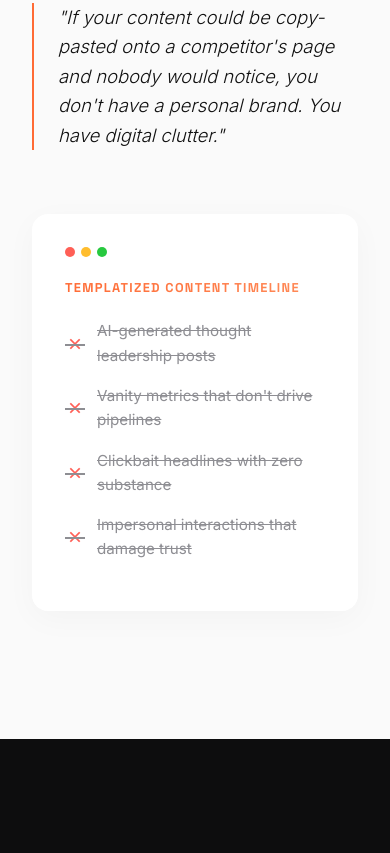
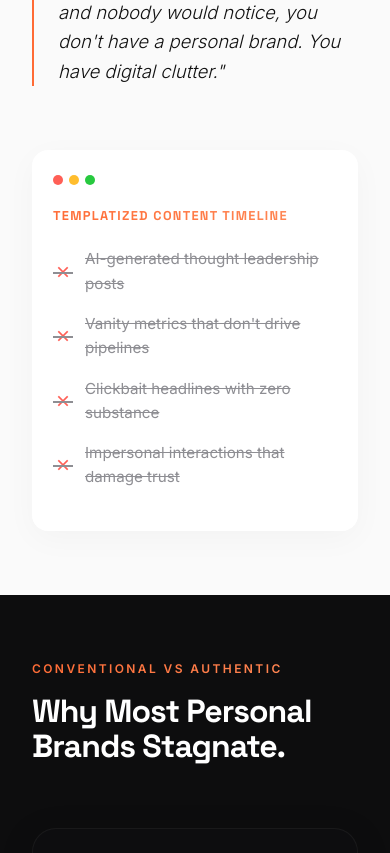
Before and after one commit to mshashank559/The-Growth-Cradle, a website: page index.html in a window 390 px wide. Shown: the part 1742-2595 px from the top of the page. Drawn offline with nearby package versions, Linux system fonts and the light colour scheme; a web font is replaced by a local one.

Commit message:
fix: resolve mobile layout overflow, add responsive card paddings, and bypass mobile scroll triggers for instant loading

```diff
--- a/assets/css/style.css
+++ b/assets/css/style.css
@@ -59,13 +59,18 @@
     scroll-behavior: auto; /* Handled by Lenis Inertia Scroll */
 }
 
+html, body {
+    width: 100%;
+    overflow-x: hidden;
+    position: relative;
+}
+
 body {
     background-color: var(--color-bg-light);
     color: var(--color-primary);
     font-family: var(--font-body);
     font-size: 16px;
     line-height: 1.6;
-    overflow-x: hidden;
     -webkit-font-smoothing: antialiased;
 }
 
@@ -80,8 +85,8 @@ body::before {
     position: fixed;
     top: 0;
     left: 0;
-    width: 100vw;
-    height: 100vh;
+    width: 100%;
+    height: 100%;
     opacity: 0.015;
     pointer-events: none;
     z-index: 9999;
@@ -2427,3 +2432,24 @@ a.method-card:hover .method-detail strong {
         right: 1rem;
     }
 }
+
+/* Responsive spacing overrides for smaller screens to prevent content overflow */
+@media (max-width: 768px) {
+    .compare-card,
+    .case-card,
+    .problem-card,
+    .step-content {
+        padding: 1.5rem 1.25rem !important;
+    }
+
+    .compare-list li {
+        gap: 0.75rem !important;
+        margin-bottom: 1rem !important;
+        font-size: 0.9rem !important;
+        line-height: 1.4 !important;
+    }
+
+    .section {
+        padding: 4rem 0 !important; /* reduce spacing on mobile */
+    }
+}
--- a/js/main.js
+++ b/js/main.js
@@ -330,9 +330,9 @@ document.addEventListener('DOMContentLoaded', () => {
 
 
     /* ==========================================================================
-       7. SCROLL TRIGGER REVEALS — BATCHED for performance
+       7. SCROLL TRIGGER REVEALS — BATCHED for performance (Only on Desktop)
        ========================================================================== */
-
+    if (!isTouchDevice) {
         // Batch all card-like elements together → one IntersectionObserver internally
         ScrollTrigger.batch('.glass-panel', {
             onEnter: batch => gsap.fromTo(batch,
@@ -396,6 +396,7 @@ document.addEventListener('DOMContentLoaded', () => {
                 }
             );
         });
+    }
 
 
     /* ==========================================================================
```
Lines whose indentation alone changed are shown as unchanged.
